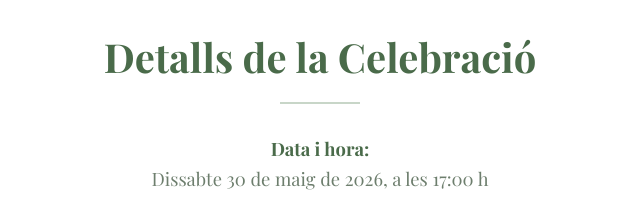
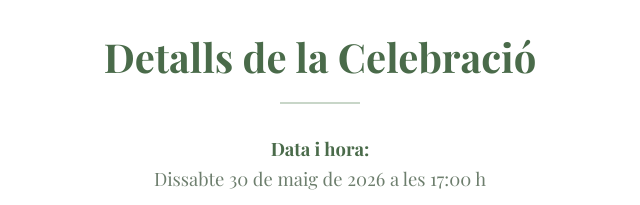
Before and after one commit to MikiSastre/TrentaDeMaig, a plain HTML site: page index.html in a window 1280 px wide. Shown: the part 1120-1325 px from the top of the page, 320-960 px from the left. Drawn offline with nearby package versions, Linux system fonts and the light colour scheme.

Commit message:
Update: last changes 2

```diff
--- a/index.html
+++ b/index.html
@@ -47,7 +47,7 @@
         <img src="img/enscasem.png" alt="Ens Casem - 30 Maig 2026 - Dissabte a les 17:00" class="logo-enscasem">
 
         <h2>Detalls de la Celebració</h2>
-        <p><strong>Data i hora:</strong><br> Dissabte 30 de maig de 2026, a les 17:00 h</p>
+        <p><strong>Data i hora:</strong><br> Dissabte 30 de maig de 2026 a les 17:00 h</p>
         <p><strong>Codi vestimenta:</strong><br> Una miqueta d'elegància, perquè el moment s'ho mereix... i vosaltres també.</p>
         <p><strong>Informació addicional:</strong><br> Que hi sigueu en aquest dia tan especial ja és un regal, però si ens voleu acompanyar també amb un detall per la nostra lluna de mel us deixem el número de compte: <br> ES XXXXXXXXXXXXXX.</p>
     </section>
```
